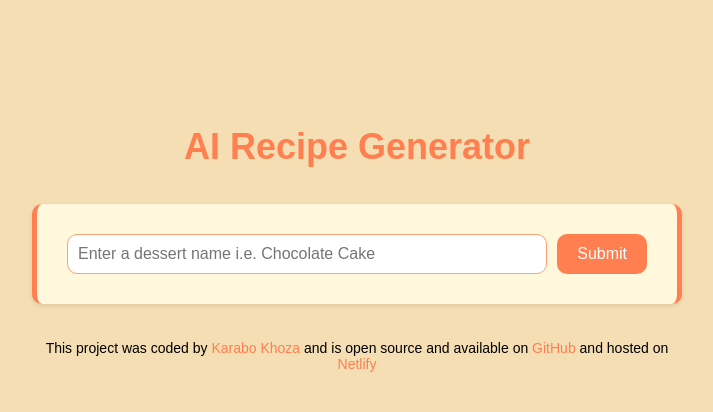
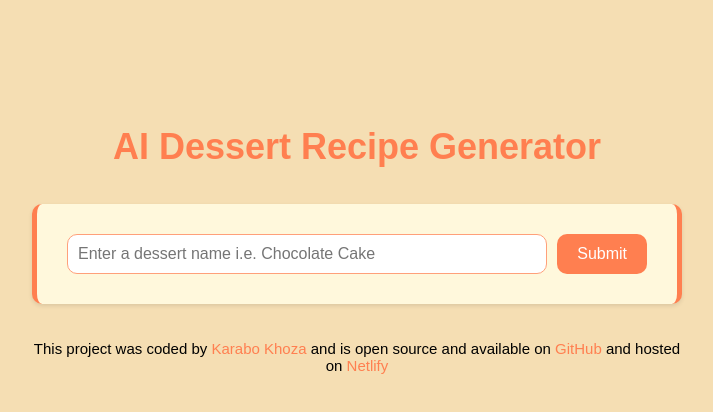
Before and after one commit to Karabo-Khoza/dessert-recipes-generator, a plain HTML site: page index.html in a window 1280 px wide. Shown: the whole page, without its empty margins (283-996 px from the left). Drawn offline with nearby package versions, Linux system fonts and the light colour scheme.

Commit message:
Made it better

```diff
--- a/index.html
+++ b/index.html
@@ -11,7 +11,7 @@
   <body>
     <div class="container">
       <header>
-        <h1>AI Recipe Generator</h1>
+        <h1>AI Dessert Recipe Generator</h1>
       </header>
 
       <main>
--- a/src/style.css
+++ b/src/style.css
@@ -104,7 +104,7 @@ footer {
   text-align: center;
   color: black;
   width: 100%;
-  font-size: 14px;
+  font-size: 15px;
 }
 
 a {
```
